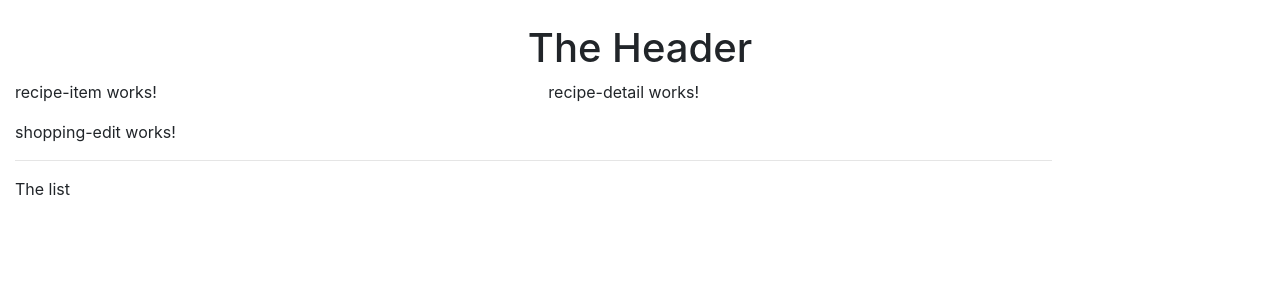
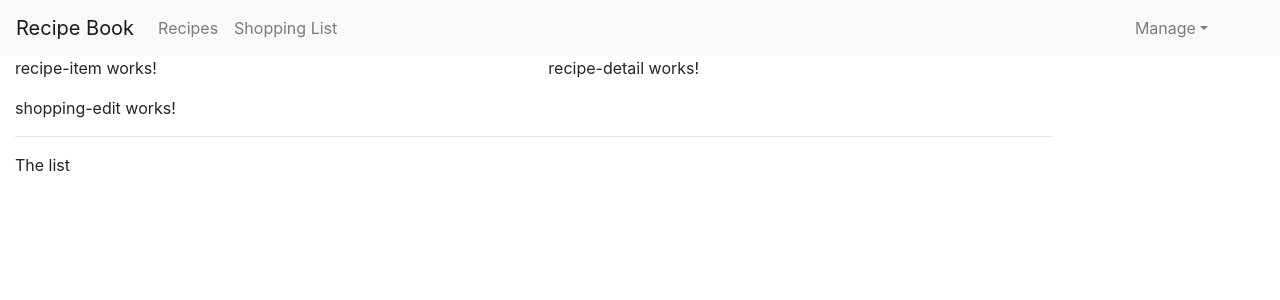
Before and after one commit to douglascamilo/angular-recipes, an Angular app: page / in a window 1280 px wide. Shown: the top 300 px of the page. Built offline with nearby package versions, Linux system fonts and the light colour scheme.

Commit message:
Application's header

```diff
--- a/src/app/header/header.component.html
+++ b/src/app/header/header.component.html
@@ -1 +1,34 @@
-<h1 class="text-center mt-4">The Header</h1>
+<nav class="navbar navbar-expand-lg navbar-light bg-light" role="navigation">
+  <a href="#" class="navbar-brand">Recipe Book</a>
+  <button class="navbar-toggler"
+      type="button"
+      data-toggle="collapse"
+      data-target="#navbarSupportedContent"
+      aria-controls="navbarSupportedContent"
+      aria-expanded="false"
+      aria-label="Toggle navigation">
+    <span class="navbar-toggler-icon"></span>
+  </button>
+
+  <div class="collapse navbar-collapse" id="navbarSupportedContent">
+    <ul class="nav navbar-nav">
+      <li class="nav-item"><a class="nav-link" href="#">Recipes</a></li>
+      <li class="nav-item"><a class="nav-link" href="#">Shopping List</a></li>
+    </ul>
+
+    <ul class="nav navbar-nav ml-auto mr-5">
+      <li class="dropdown nav-item"
+          id="navbarDropdown"
+          data-toggle="dropdown"
+          aria-haspopup="true"
+          aria-expanded="false">
+
+        <a href="#" class="dropdown-toggle nav-link" role="button">Manage</a>
+        <div class="dropdown-menu" aria-labelledby="navbarDropdown">
+          <a class="dropdown-item" href="#">Save data</a>
+          <a class="dropdown-item" href="#">Fetch data</a>
+        </div>
+      </li>
+    </ul>
+  </div>
+</nav>
```
